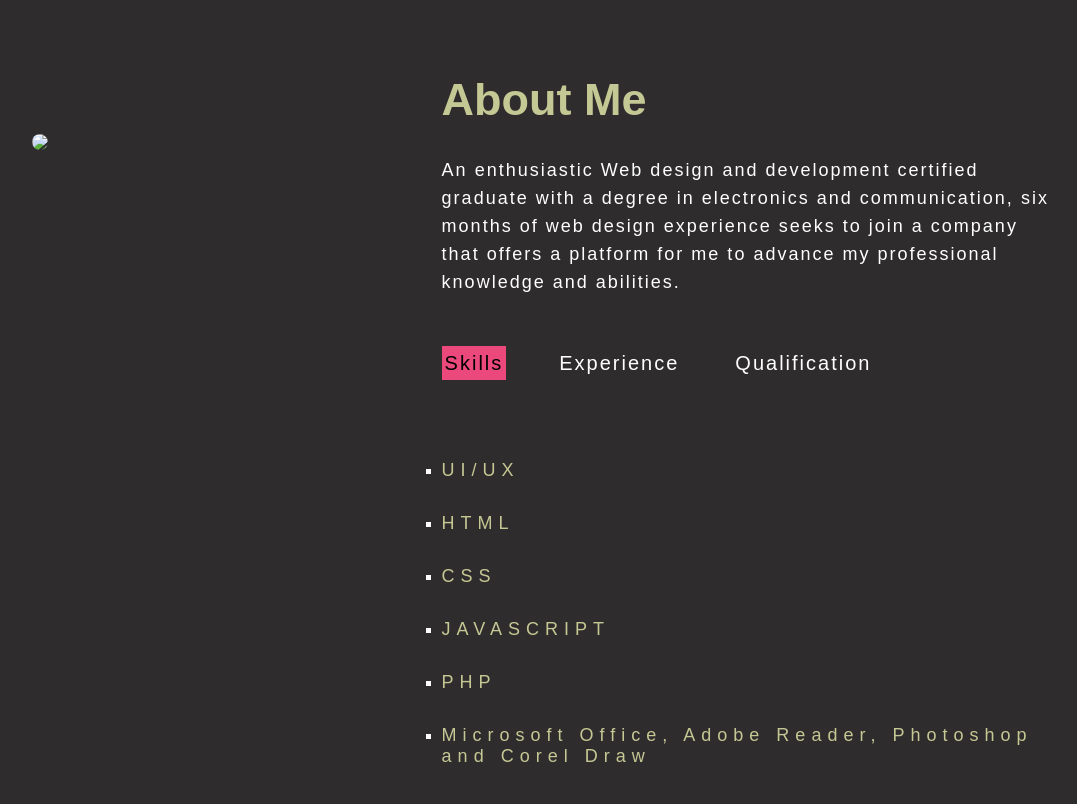
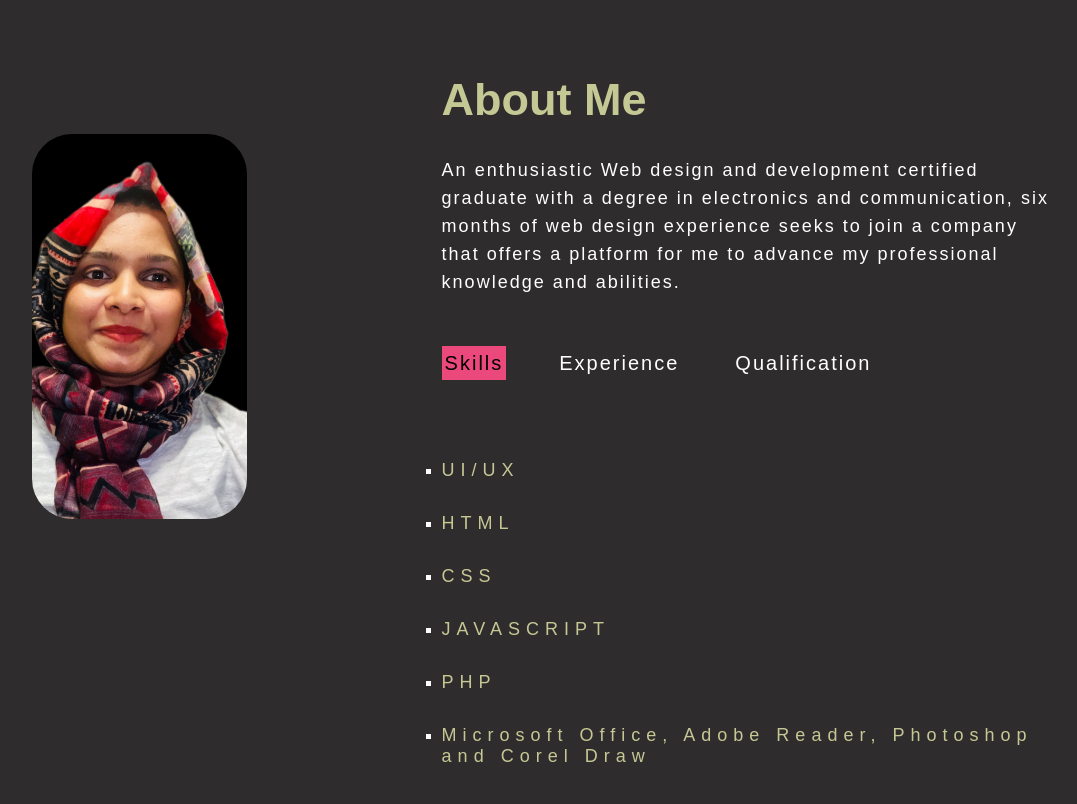
Before and after one commit to Sumayyamancheri/Portfolio, a plain HTML site: page index.html in a window 1280 px wide. Shown: the part 836-1640 px from the top of the page, without its empty margins (96-1173 px from the left). Drawn offline with Linux system fonts and the light colour scheme.

Commit message:
Update index.html

```diff
--- a/index.html
+++ b/index.html
@@ -52,7 +52,7 @@
                <div class="container">
                     <div class="row">
                          <div class="about-col-1">
-                             <img src= "../HTML/assets/img/selfies.JPG">
+                             <img src= "../assets/img/selfies.JPG">
                          </div>
 
                          <div class="about-col-2">
```
